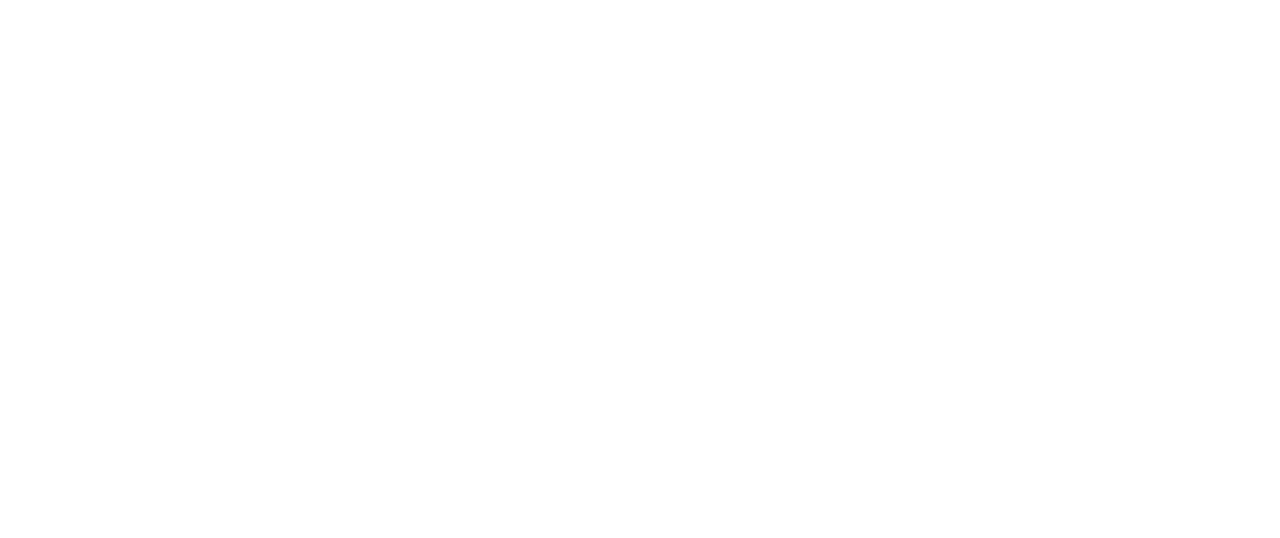
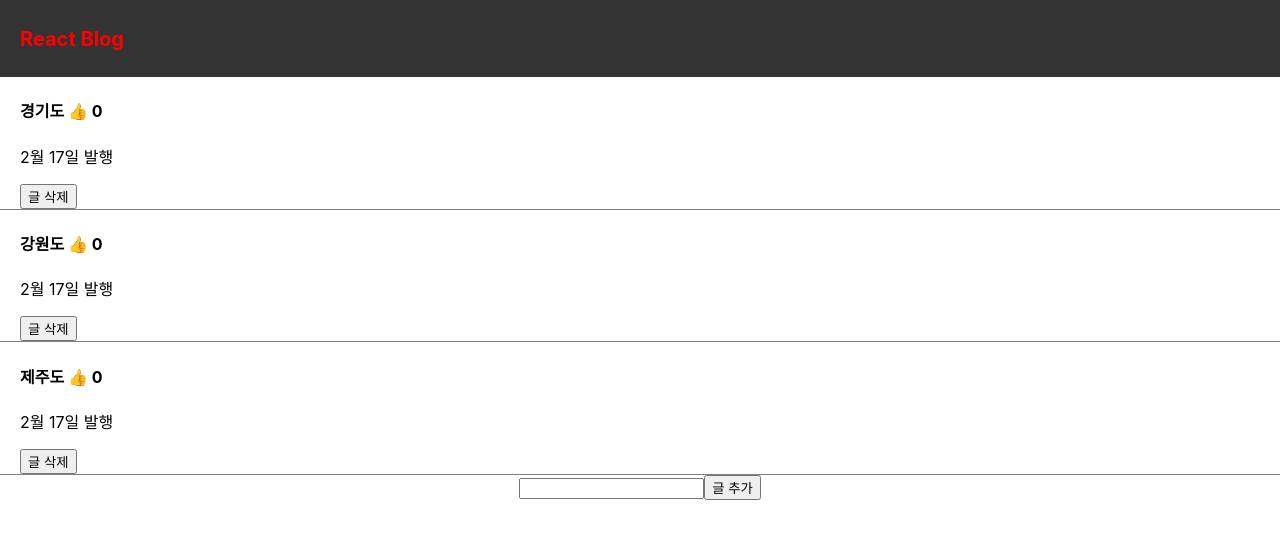
Before and after one commit to jungwoonAn/react_blog, a plain HTML site: page index.html in a window 1280 px wide. Drawn offline with Linux system fonts and the light colour scheme; the site is published under a folder, as on GitHub Pages, so addresses that start at the root find nothing.

Commit message:
Update index.html

```diff
--- a/index.html
+++ b/index.html
@@ -1 +1 @@
-<!doctype html><html lang="en"><head><meta charset="utf-8"/><link rel="icon" href="/favicon.ico"/><meta name="viewport" content="width=device-width,initial-scale=1"/><meta name="theme-color" content="#000000"/><meta name="description" content="Web site created using create-react-app"/><link rel="apple-touch-icon" href="/logo192.png"/><link rel="manifest" href="/manifest.json"/><title>React App</title><script defer="defer" src="/static/js/main.150d1dd7.js"></script><link href="/static/css/main.5b739db4.css" rel="stylesheet"></head><body><noscript>You need to enable JavaScript to run this app.</noscript><div id="root"></div></body></html>
+<!doctype html><html lang="en"><head><meta charset="utf-8"/><link rel="icon" href="./favicon.ico"/><meta name="viewport" content="width=device-width,initial-scale=1"/><meta name="theme-color" content="#000000"/><meta name="description" content="Web site created using create-react-app"/><link rel="apple-touch-icon" href="./logo192.png"/><link rel="manifest" href="./manifest.json"/><title>React App</title><script defer="defer" src="./static/js/main.150d1dd7.js"></script><link href="./static/css/main.5b739db4.css" rel="stylesheet"></head><body><noscript>You need to enable JavaScript to run this app.</noscript><div id="root"></div></body></html>
```
